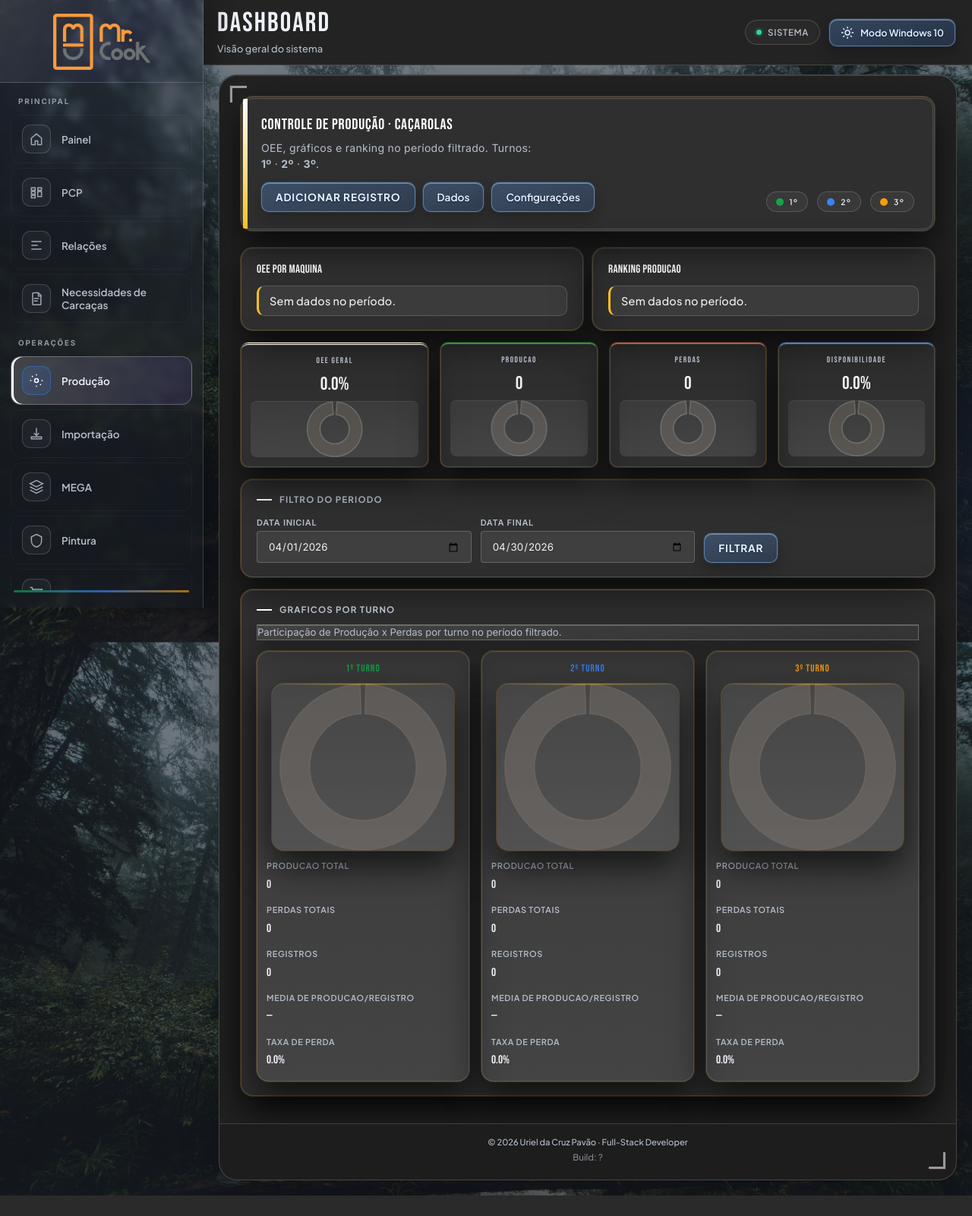
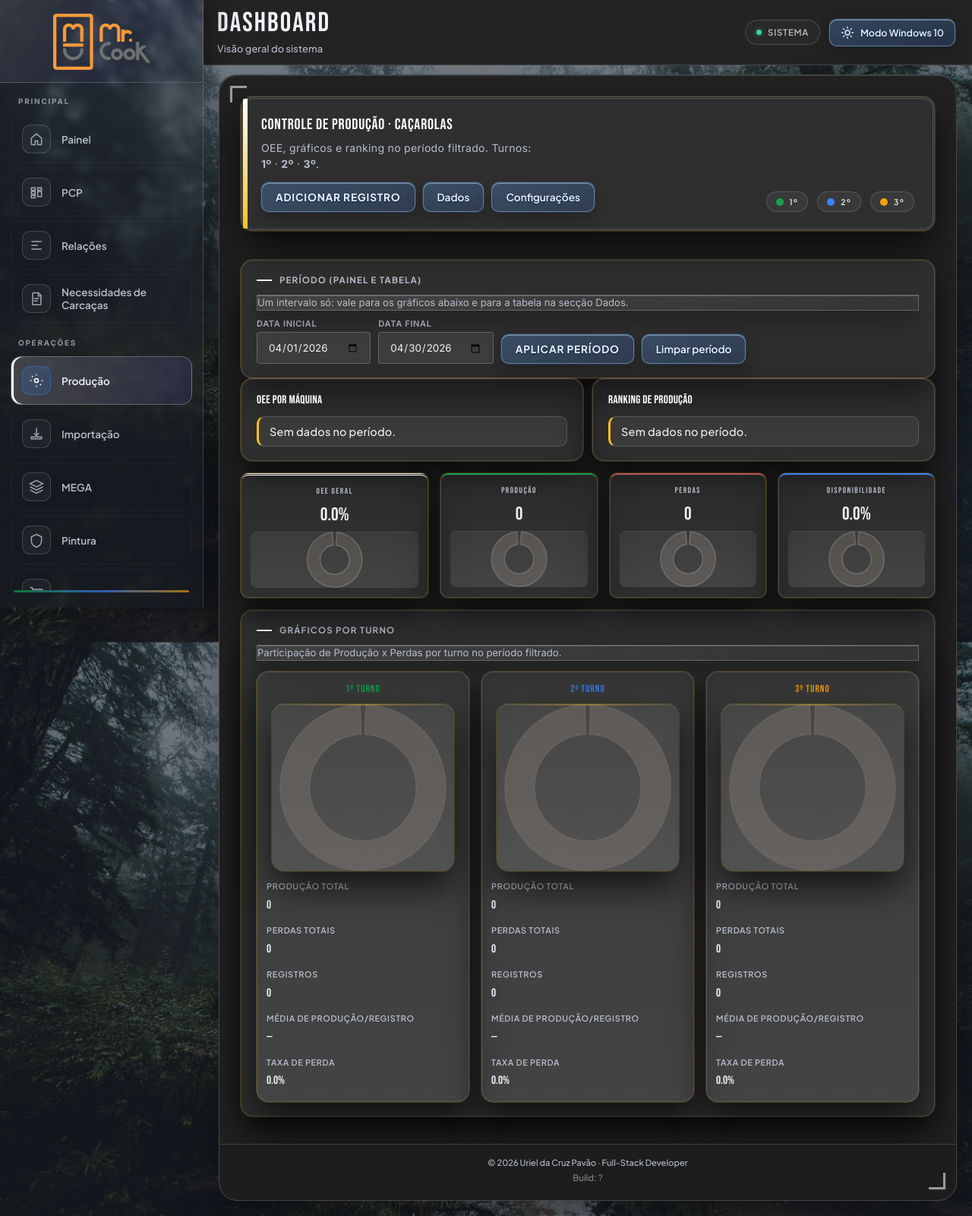
Before and after one commit to contato1uriel-rgb/controle-mr-cook, a Django app: page /controle-producao/cacarolas/ in a window 1280 px wide. Shown: the whole page at 76% size. Before the commit the page ends 1574 px from the top, so only its background shows below. Run offline with Django 5.2, Linux system fonts and the light colour scheme; data that the repository does not hold is empty; some libraries are stand-ins or nearby versions.

Commit message:
fix(caçarolas): período único painel+tabela, PT-BR e correção filtro vazio
Made-with: Cursor

```diff
--- a/controle/producao/templates/producao/controle_producao_cacarolas.html
+++ b/controle/producao/templates/producao/controle_producao_cacarolas.html
@@ -563,7 +563,7 @@
             <h2 class="cp-title">CONTROLE DE PRODUÇÃO · CAÇAROLAS</h2>
             <p class="cp-sub">OEE, gráficos e ranking no período filtrado. Turnos: <strong>1º</strong> · <strong>2º</strong> · <strong>3º</strong>.</p>
             <div class="cp-actions" style="margin-top:14px;">
-                <button type="button" class="btn btn-accent" onclick="App.abrirForm()">Adicionar Registro</button>
+                <button type="button" class="btn btn-accent" onclick="App.abrirForm()">Adicionar registro</button>
                 <button type="button" class="btn" onclick="App.abrirDados()">Dados</button>
                 <button type="button" class="btn" onclick="App.abrirConfig()">Configurações</button>
             </div>
@@ -576,13 +576,34 @@
     </div>
 
     <div id="painel" class="cp-panel">
+        <div class="cp-box cp-box--spaced">
+            <div class="cp-section-title">Período (painel e tabela)</div>
+            <p class="cp-help" style="margin:0 0 10px;">Um intervalo só: vale para os gráficos abaixo e para a tabela na secção Dados.</p>
+            <div class="cp-toolbar">
+                <div>
+                    <label class="cp-label">Data inicial</label>
+                    <input type="date" id="dadosDataInicial">
+                </div>
+                <div>
+                    <label class="cp-label">Data final</label>
+                    <input type="date" id="dadosDataFinal">
+                </div>
+                <div>
+                    <button type="button" class="btn btn-accent" onclick="App.aplicarPeriodo()">Aplicar período</button>
+                </div>
+                <div>
+                    <button type="button" class="btn" onclick="App.limparPeriodo()">Limpar período</button>
+                </div>
+            </div>
+        </div>
+
         <div class="cp-grid cp-grid-2">
             <div class="cp-box">
-                <h3 style="margin:0;">OEE por Maquina</h3>
+                <h3 style="margin:0;">OEE por máquina</h3>
                 <ul class="cp-list" id="oeeMaquina"></ul>
             </div>
             <div class="cp-box">
-                <h3 style="margin:0;">Ranking Producao</h3>
+                <h3 style="margin:0;">Ranking de produção</h3>
                 <ul class="cp-list" id="rankingMaquinas"></ul>
             </div>
         </div>
@@ -596,7 +617,7 @@
                 </div>
             </div>
             <div class="cp-kpi cp-kpi--compact cp-kpi--prod">
-                <h4>Producao</h4>
+                <h4>Produção</h4>
                 <div class="cp-kpi-value" id="kpiProd">0</div>
                 <div class="cp-kpi-chart-wrap"><canvas id="kpiChartProd"></canvas></div>
             </div>
@@ -612,23 +633,8 @@
             </div>
         </div>
 
-        <div class="cp-box cp-box--spaced cp-grid cp-grid-3">
-            <div class="cp-section-title" style="grid-column:1/-1;margin-bottom:4px;">Filtro do periodo</div>
-            <div>
-                <label class="cp-label">Data Inicial</label>
-                <input type="date" id="dataInicial">
-            </div>
-            <div>
-                <label class="cp-label">Data Final</label>
-                <input type="date" id="dataFinal">
-            </div>
-            <div style="display:flex; align-items:end;">
-                <button type="button" class="btn btn-accent" onclick="App.filtrar()">Filtrar</button>
-            </div>
-        </div>
-
         <div class="cp-box cp-box--spaced">
-            <div class="cp-section-title">Graficos por turno</div>
+            <div class="cp-section-title">Gráficos por turno</div>
             <p class="cp-help" style="margin:0 0 14px;">Participação de Produção x Perdas por turno no período filtrado.</p>
             <div class="cp-turno-charts-row">
                 <div class="cp-turno-chart-card">
@@ -659,23 +665,10 @@
 
     <div id="dados" class="cp-box">
         <div class="cp-dados-header">
-            <h3 style="margin:0;">Dados da Producao</h3>
+            <h3 style="margin:0;">Dados da produção</h3>
+            <p class="cp-help" style="margin:6px 0 0;">O período é o mesmo definido em cima no painel (Aplicar período).</p>
         </div>
         <div class="cp-toolbar">
-            <div>
-                <label class="cp-label">Data Inicial</label>
-                <input type="date" id="dadosDataInicial">
-            </div>
-            <div>
-                <label class="cp-label">Data Final</label>
-                <input type="date" id="dadosDataFinal">
-            </div>
-            <div>
-                <button type="button" class="btn btn-accent" onclick="App.filtrarDados()">Filtrar Tabela</button>
-            </div>
-            <div>
-                <button type="button" class="btn" onclick="App.limparFiltroDados()">Limpar Filtro</button>
-            </div>
             <div>
                 <button type="button" class="btn" onclick="App.baixarExcel()">Baixar Excel</button>
             </div>
@@ -694,13 +687,13 @@
                     <tr>
                         <th>Data</th>
                         <th>Turno</th>
-                        <th>Maquina</th>
-                        <th>Responsavel</th>
+                        <th>Máquina</th>
+                        <th>Responsável</th>
                         <th>Tipo</th>
                         <th>Produto</th>
                         <th>ODF</th>
                         <th>Quantidade</th>
-                        <th>Hora Maquina</th>
+                        <th>Hora máquina</th>
                         <th>Peças/Hora</th>
                         <th>Paradas (min)</th>
                         <th>Perdas</th>
@@ -717,11 +710,11 @@
         <h3 style="margin-top:0;">Configurações</h3>
         <div class="cp-grid cp-grid-2">
             <div>
-                <label class="cp-label">Nova Maquina</label>
-                <input id="novaMaquina" placeholder="Nome da maquina">
+                <label class="cp-label">Nova máquina</label>
+                <input id="novaMaquina" placeholder="Nome da máquina">
             </div>
             <div style="display:flex; align-items:end;">
-                <button type="button" class="btn btn-accent" onclick="App.addMaquina()">Adicionar Maquina</button>
+                <button type="button" class="btn btn-accent" onclick="App.addMaquina()">Adicionar máquina</button>
             </div>
         </div>
 
@@ -742,19 +735,19 @@
                 <input type="date" id="data">
             </div>
             <div>
-                <label class="cp-label">Maquina</label>
+                <label class="cp-label">Máquina</label>
                 <select id="maquina"></select>
             </div>
             <div>
                 <label class="cp-label">Turno</label>
                 <select id="turno">
-                    <option value="1">1 turno</option>
-                    <option value="2">2 turno</option>
-                    <option value="3">3 turno</option>
+                    <option value="1">1º turno</option>
+                    <option value="2">2º turno</option>
+                    <option value="3">3º turno</option>
                 </select>
             </div>
             <div>
-                <label class="cp-label">Responsavel</label>
+                <label class="cp-label">Responsável</label>
                 <input id="responsavel">
             </div>
         </div>
@@ -779,7 +772,7 @@
                 <input id="cicloIdeal" type="number">
             </div>
             <div>
-                <label class="cp-label">Quantidade Produzida</label>
+                <label class="cp-label">Quantidade produzida</label>
                 <input id="quantidade" type="number">
             </div>
         </div>
@@ -798,30 +791,30 @@
                 <input type="time" id="fim">
             </div>
             <div>
-                <label class="cp-label">Refeicao (min)</label>
+                <label class="cp-label">Refeição (min)</label>
                 <input type="number" id="refeicao">
             </div>
         </div>
 
         <div class="cp-grid cp-grid-3" style="margin-top:10px;">
             <div>
-                <label class="cp-label">Paradas da Maquina (min)</label>
+                <label class="cp-label">Paradas da máquina (min)</label>
                 <input id="paradas" type="number">
-                <div class="cp-help">Informe a soma das paradas ocorridas no registro, em minutos. Ex.: ajuste, manutencao, espera, falta de material.</div>
+                <div class="cp-help">Informe a soma das paradas ocorridas no registro, em minutos. Ex.: ajuste, manutenção, espera, falta de material.</div>
             </div>
             <div>
-                <label class="cp-label">Hora Maquina (automatico)</label>
+                <label class="cp-label">Hora máquina (automático)</label>
                 <input id="horaMaquina" class="cp-readonly" readonly>
-                <div class="cp-help">Calculado automaticamente com base em Hora Inicial, Hora Final, Refeicao e Paradas da Maquina.</div>
+                <div class="cp-help">Calculado automaticamente com base em hora inicial, hora final, refeição e paradas da máquina.</div>
             </div>
             <div>
-                <label class="cp-label">Peças/Hora (automatico)</label>
+                <label class="cp-label">Peças/hora (automático)</label>
                 <input id="pecasHora" class="cp-readonly" readonly>
-                <div class="cp-help">Calculado automaticamente com base em Quantidade Produzida e Hora Maquina.</div>
+                <div class="cp-help">Calculado automaticamente com base em quantidade produzida e hora máquina.</div>
             </div>
         </div>
 
-        <h4 style="margin:14px 0 8px;">Perdas por Processo</h4>
+        <h4 style="margin:14px 0 8px;">Perdas por processo</h4>
         <div class="cp-grid cp-grid-4">
             <div><label class="cp-label">Material</label><input id="material" type="number"></div>
             <div><label class="cp-label">Estampo</label><input id="estampo" type="number"></div>
@@ -857,7 +850,7 @@ function getCookie(name) {
     return cookieValue ? decodeURIComponent(cookieValue.split("=")[1]) : "";
 }
 
-/** Fatias do grafico de pizza: variacao de matiz por turno */
+/** Fatias do gráfico de pizza: variação de matiz por turno */
 function cpSliceColors(turnIndex, n) {
     const hues = [115, 220, 48];
     const hue = hues[turnIndex % 3];
@@ -892,9 +885,13 @@ const App = {
         await this.syncOnlineState();
         this.atualizarListas();
         this.preencherMesVigente();
-        this.state.dadosFiltrados = [...this.state.registros];
+        this.state.dadosFiltrados = this.aplicarFiltroPorData(
+            this.state.registros,
+            document.getElementById("dadosDataInicial").value,
+            document.getElementById("dadosDataFinal").value
+        );
         this.aplicarDashboardMesVigente();
-        this.renderTabelaDados(this.state.registros);
+        this.renderTabelaDados(this.listaParaTabelaDados());
         this.startAutoSync();
     },
 
@@ -916,8 +913,7 @@ const App = {
                 document.getElementById("dadosDataFinal").value
             );
             this.aplicarDashboardMesVigente();
-            const usandoFiltro = !!document.getElementById("dadosDataInicial").value || !!document.getElementById("dadosDataFinal").value;
-            this.renderTabelaDados(usandoFiltro ? this.state.dadosFiltrados : this.state.registros);
+            this.renderTabelaDados(this.listaParaTabelaDados());
         } catch (e) {
             if (!silent) {
                 alert("Falha ao atualizar dados online.");
@@ -926,10 +922,10 @@ const App = {
     },
 
     bindFiltroDashboard() {
-        ["dataInicial", "dataFinal"].forEach(id => {
+        ["dadosDataInicial", "dadosDataFinal"].forEach(id => {
             const el = document.getElementById(id);
             if (el && !el.dataset.cpDashBound) {
-                el.addEventListener("change", () => this.aplicarDashboardMesVigente());
+                el.addEventListener("change", () => this.aplicarPeriodo());
                 el.dataset.cpDashBound = "1";
             }
         });
@@ -1040,9 +1036,9 @@ const App = {
 
     normalizeTurno(value) {
         const s = String(value || '').toLowerCase().trim();
-        if (["1", "1 turno", "1º turno", "primeiro turno"].includes(s)) return "1";
-        if (["2", "2 turno", "2º turno", "segundo turno"].includes(s)) return "2";
-        if (["3", "3 turno", "3º turno", "terceiro turno"].includes(s)) return "3";
+        if (["1", "1º", "1 turno", "1º turno", "primeiro turno"].includes(s)) return "1";
+        if (["2", "2º", "2 turno", "2º turno", "segundo turno"].includes(s)) return "2";
+        if (["3", "3º", "3 turno", "3º turno", "terceiro turno"].includes(s)) return "3";
         return String(value || '').trim() || "";
     },
 
@@ -1059,13 +1055,13 @@ const App = {
 
     preencherMesVigente() {
         const { inicio, fim } = this.mesVigenteIntervalo();
-        document.getElementById("dataInicial").value = inicio;
-        document.getElementById("dataFinal").value = fim;
+        document.getElementById("dadosDataInicial").value = inicio;
+        document.getElementById("dadosDataFinal").value = fim;
     },
 
     aplicarDashboardMesVigente() {
-        const i = document.getElementById("dataInicial").value;
-        const f = document.getElementById("dataFinal").value;
+        const i = document.getElementById("dadosDataInicial").value;
+        const f = document.getElementById("dadosDataFinal").value;
         const filtrado = this.aplicarFiltroPorData(this.state.registros, i, f);
         this.updateAll(filtrado);
     },
@@ -1092,7 +1088,7 @@ const App = {
 
     abrirDados() {
         this.mostrar("dados");
-        this.renderTabelaDados(this.state.dadosFiltrados.length ? this.state.dadosFiltrados : this.state.registros);
+        this.renderTabelaDados(this.listaParaTabelaDados());
     },
 
     bindDadosExpandir() {
@@ -1335,7 +1331,7 @@ const App = {
         this.atualizarBotaoSalvar();
         this.state.dadosFiltrados = this.aplicarFiltroPorData(this.state.registros, document.getElementById("dadosDataInicial").value, document.getElementById("dadosDataFinal").value);
         this.aplicarDashboardMesVigente();
-        this.renderTabelaDados(this.state.dadosFiltrados.length || document.getElementById("dadosDataInicial").value || document.getElementById("dadosDataFinal").value ? this.state.dadosFiltrados : this.state.registros);
+        this.renderTabelaDados(this.listaParaTabelaDados());
         this.limparFormulario();
         alert(idx >= 0 ? "Registro atualizado com sucesso" : "Registro salvo com sucesso");
     },
@@ -1380,7 +1376,7 @@ const App = {
         this.state.registros = this.state.registros.filter(r => r.uid !== uid);
         this.state.dadosFiltrados = this.aplicarFiltroPorData(this.state.registros, document.getElementById("dadosDataInicial").value, document.getElementById("dadosDataFinal").value);
         this.aplicarDashboardMesVigente();
-        this.renderTabelaDados(this.state.dadosFiltrados.length || document.getElementById("dadosDataInicial").value || document.getElementById("dadosDataFinal").value ? this.state.dadosFiltrados : this.state.registros);
+        this.renderTabelaDados(this.listaParaTabelaDados());
     },
 
     atualizarBotaoSalvar() {
@@ -1553,10 +1549,10 @@ const App = {
         const fmt = (n) => (Number.isInteger(n) ? String(n) : n.toFixed(1));
         el.innerHTML = `
             <dl>
-                <dt>Producao total</dt><dd>${fmt(totalProd)}</dd>
+                <dt>Produção total</dt><dd>${fmt(totalProd)}</dd>
                 <dt>Perdas totais</dt><dd>${fmt(totalPerda)}</dd>
                 <dt>Registros</dt><dd>${nReg}</dd>
-                <dt>Media de producao/registro</dt><dd>${nReg ? fmt(mediaProdReg) : "—"}</dd>
+                <dt>Média de produção/registro</dt><dd>${nReg ? fmt(mediaProdReg) : "—"}</dd>
                 <dt>Taxa de perda</dt><dd>${taxaPerda.toFixed(1)}%</dd>
             </dl>
         `;
@@ -1631,7 +1627,7 @@ const App = {
                         boxPadding: 6,
                         callbacks: {
                             label(ctx) {
-                                if (!hasData && ctx.dataIndex === 0) return " Sem producao no periodo";
+                                if (!hasData && ctx.dataIndex === 0) return " Sem produção no período";
                                 const v = ctx.parsed;
                                 const sum = ctx.dataset.data.reduce((a, b) => a + b, 0) || 1;
                                 const pct = ((v / sum) * 100).toFixed(1);
@@ -1654,23 +1650,28 @@ const App = {
         });
     },
 
-    filtrar() {
-        this.aplicarDashboardMesVigente();
-    },
-
-    filtrarDados() {
+    filtroDatasAtivo() {
+        return !!document.getElementById("dadosDataInicial").value || !!document.getElementById("dadosDataFinal").value;
+    },
+
+    listaParaTabelaDados() {
+        return this.filtroDatasAtivo() ? this.state.dadosFiltrados : this.state.registros;
+    },
+
+    aplicarPeriodo() {
         const i = document.getElementById("dadosDataInicial").value;
         const f = document.getElementById("dadosDataFinal").value;
-        const filtrado = this.aplicarFiltroPorData(this.state.registros, i, f);
-        this.state.dadosFiltrados = filtrado;
-        this.renderTabelaDados(filtrado);
-    },
-
-    limparFiltroDados() {
+        this.state.dadosFiltrados = this.aplicarFiltroPorData(this.state.registros, i, f);
+        this.aplicarDashboardMesVigente();
+        this.renderTabelaDados(this.listaParaTabelaDados());
+    },
+
+    limparPeriodo() {
         document.getElementById("dadosDataInicial").value = "";
         document.getElementById("dadosDataFinal").value = "";
         this.state.dadosFiltrados = [...this.state.registros];
-        this.renderTabelaDados(this.state.registros);
+        this.aplicarDashboardMesVigente();
+        this.renderTabelaDados(this.listaParaTabelaDados());
     },
 
     renderTabelaDados(lista) {
@@ -1706,20 +1707,20 @@ const App = {
     },
 
     baixarExcel() {
-        const lista = this.state.dadosFiltrados.length || document.getElementById("dadosDataInicial").value || document.getElementById("dadosDataFinal").value ? this.state.dadosFiltrados : this.state.registros;
+        const lista = this.listaParaTabelaDados();
         const dados = lista.map(r => ({
             Data: r.data || "",
             Turno: r.turno || "",
-            Maquina: r.maquina || "",
-            Responsavel: r.responsavel || "",
+            "Máquina": r.maquina || "",
+            "Responsável": r.responsavel || "",
             Tipo: r.tipoProduto === "acabado" ? "Produto acabado" : (r.tipoProduto === "semiacabado" ? "Semiacabado" : ""),
             Produto: r.produto || "",
             ODF: r.odf || "",
             Quantidade: r.quantidade || 0,
-            Hora_Maquina: this.toNumber(r.tempo).toFixed(2),
-            Pecas_por_Hora: this.toNumber(r.pecasHora).toFixed(2),
-            Paradas_min: this.toNumber(r.paradasMin),
-            Refeicao_min: this.toNumber(r.refeicao),
+            "Hora_máquina": this.toNumber(r.tempo).toFixed(2),
+            "Peças_por_hora": this.toNumber(r.pecasHora).toFixed(2),
+            "Paradas_min": this.toNumber(r.paradasMin),
+            "Refeição_min": this.toNumber(r.refeicao),
             Perdas: this.toNumber(r.perdas)
         }));
         const ws = XLSX.utils.json_to_sheet(dados);
```
